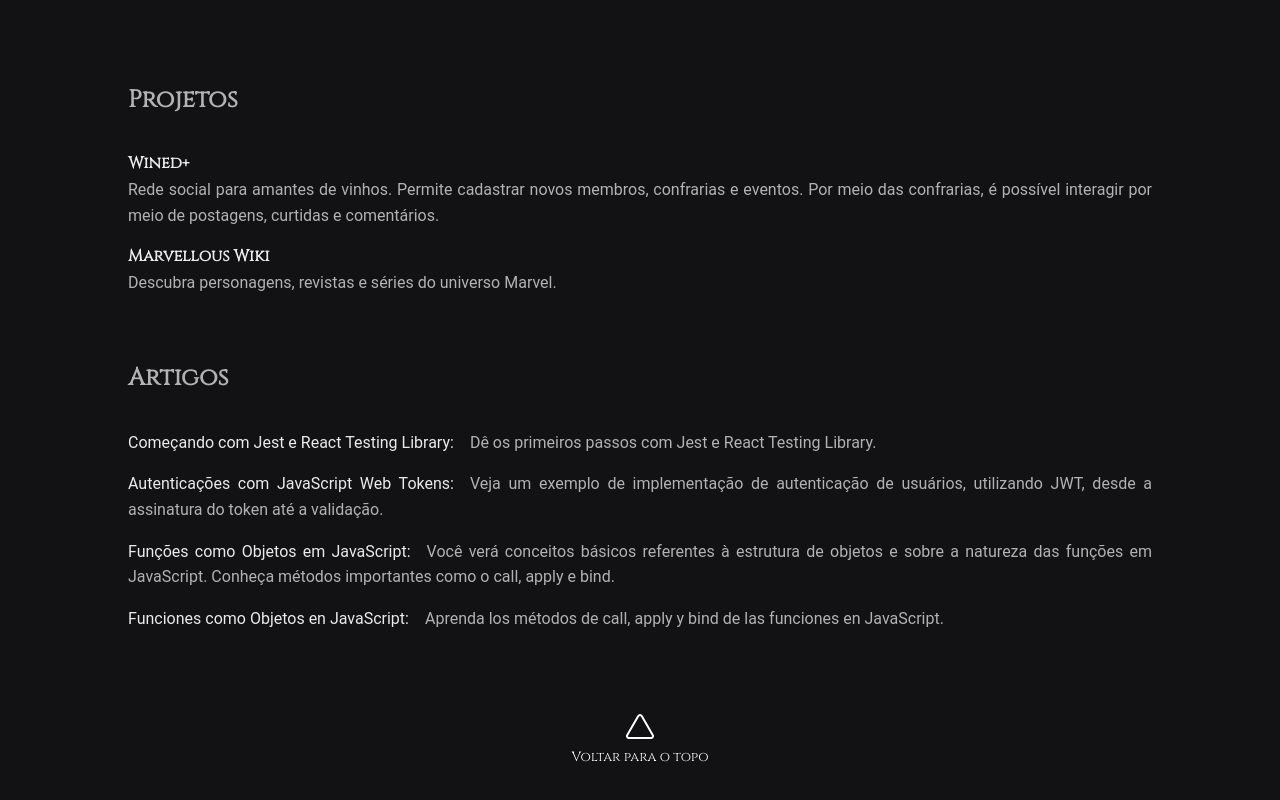
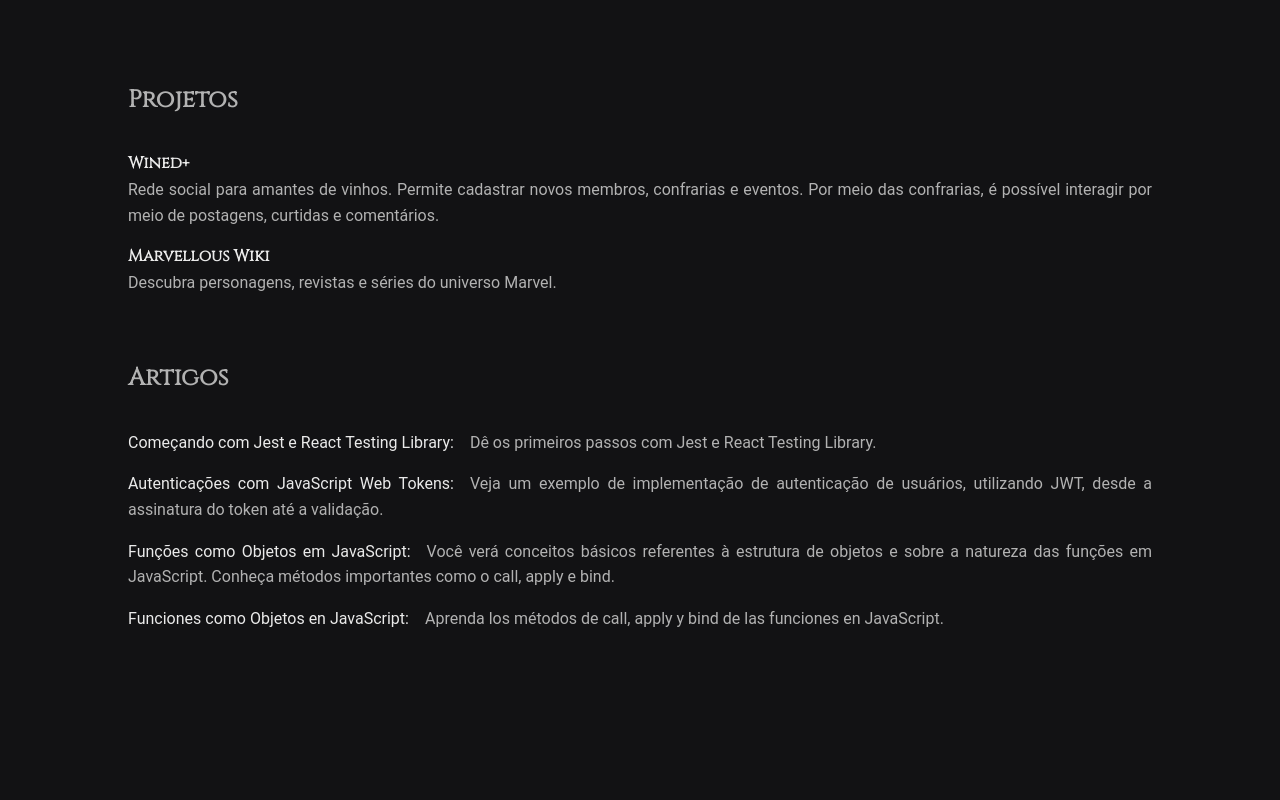
Before and after one commit to jairocket/jailsonanjos, a React (Vite) app: page / in a window 1280 px wide. Shown: the part 541-1341 px from the top of the page. After the commit the page ends 1300 px from the top, so only its background shows below. Built offline with nearby package versions, Linux system fonts and the light colour scheme.

Commit message:
feat(footer): Add customized arrow up button

```diff
--- a/src/components/Button/index.tsx
+++ b/src/components/Button/index.tsx
@@ -1,13 +1,15 @@
-import { ButtonContainer } from './styles'
+import { ButtonContainer, ButtonInformation } from './styles'
 
 type ButtonType = {
   handleClick: () => void
   src: string
+  info?: string
 }
-export function Button({ handleClick, src }: ButtonType) {
+export function Button({ handleClick, src, info }: ButtonType) {
   return (
     <ButtonContainer type="button" onClick={handleClick}>
       <img src={src} />
+      <ButtonInformation>{info}</ButtonInformation>
     </ButtonContainer>
   )
 }
--- a/src/components/Button/styles.ts
+++ b/src/components/Button/styles.ts
@@ -8,3 +8,8 @@ export const ButtonContainer = styled.button`
     display: none;
   }
 `
+export const ButtonInformation = styled.p`
+  font-family: 'Cinzel', serif;
+  color: ${(props) => props.theme[`gray-100`]};
+  font-size: 0.75rem;
+`
--- a/src/components/Footer/index.tsx
+++ b/src/components/Footer/index.tsx
@@ -1,14 +1,13 @@
 import arrowUp from '../../assets/arrow-up.svg'
-import { Triangle } from 'phosphor-react'
-import { CustomButtom, FooterContainer } from './styles'
+import { Button } from '../Button'
+import { SpanContainer, FooterContainer } from './styles'
 
 export function Footer() {
+  const handleclick = () => window.scrollTo(0, 0)
+  const info = 'Voltar ao topo'
   return (
     <FooterContainer>
-      <CustomButtom onClick={() => window.scrollTo(0, 0)}>
-        <Triangle size={32} color={'white'} />
-        <p>Voltar para o topo</p>
-      </CustomButtom>
+      <Button src={arrowUp} handleClick={handleclick} info={info} />
     </FooterContainer>
   )
 }
--- a/src/components/Footer/styles.ts
+++ b/src/components/Footer/styles.ts
@@ -6,10 +6,6 @@ export const FooterContainer = styled.footer`
   flex-direction: column;
   align-self: center;
 `
-export const CustomButtom = styled.button`
-  overflow: hidden;
-  background-color: transparent;
-  border: transparent;
-  font-family: 'Cinzel', serif;
-  color: white;
+export const SpanContainer = styled.span`
+  font-size: 0.75rem;
 `
--- a/src/styles/styles.ts
+++ b/src/styles/styles.ts
@@ -8,7 +8,7 @@ export const AppContainer = styled.div`
   padding: 0 1rem;
   text-align: center;
   background-color: ${(props) => props.theme['gray-900']};
-  margin-bottom: 3rem;
+  margin-bottom: 1.5rem;
 
   @media screen and (min-width: 768px) {
     margin: 0 5rem;
```
Also changed, not shown: src/assets/arrow-up.svg.
